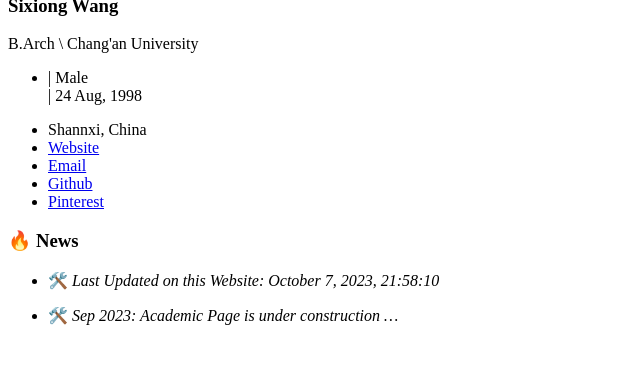
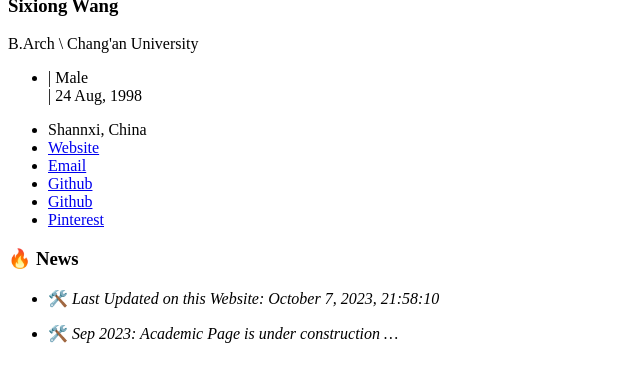
Before and after one commit to sixiong-wang/academic-page, a Jekyll site: the page built from _pages/includes/news.md, in a window 1280 px wide, cut to the strip 530-900 px from the top of the page. Shown: the whole strip, without its empty margins (0-640 px from the left). Built offline with Jekyll 4.4.1, drawn with Linux system fonts in a browser that asks for light colours; our own code applies the rules of GitHub Pages for plain Markdown files; comment, search, counter and statistics services are not loaded.

Commit message:
给sidebar增加issuu./sixiong.wang + 更改pinterest跳转

```diff
--- a/_includes/author-profile.html
+++ b/_includes/author-profile.html
@@ -61,14 +61,14 @@
       {% if author.tumblr %}
         <li><a href="https://{{ author.tumblr }}.tumblr.com"><i class="fab fa-fw fa-tumblr-square" aria-hidden="true"></i> Tumblr</a></li>
       {% endif %}
-      {% if author.Issuu %}
-        <li><a href="https://{{ author.Issuu }}.Issuu.com"><i class="fab fa-fw fa-Issuu-square" aria-hidden="true"></i> Issuu</a></li>
-      {% endif %}
       {% if author.bitbucket %}
         <li><a href="https://bitbucket.org/{{ author.bitbucket }}"><i class="fab fa-fw fa-bitbucket" aria-hidden="true"></i> Bitbucket</a></li>
       {% endif %}
       {% if author.github %}
         <li><a href="https://github.com/{{ author.github }}"><i class="fab fa-fw fa-github" aria-hidden="true"></i> Github</a></li>
+      {% endif %}
+      {% if author.issuu %}
+        <li><a href="https://issuu.com/{{ author.issuu }}"><i class="fab fa-fw fa-issuu" aria-hidden="true"></i> Github</a></li>
       {% endif %}
       {% if author.stackoverflow %}
         <li><a href="https://www.stackoverflow.com/users/{{ author.stackoverflow }}"><i class="fab fa-fw fa-stack-overflow" aria-hidden="true"></i> Stackoverflow</a></li>
@@ -162,9 +162,6 @@
       {% if author.bitbucket %}
         <a href="https://bitbucket.org/{{ author.bitbucket }}"><i class="fab fa-fw fa-bitbucket" aria-hidden="true"></i></a>
       {% endif %}
-      {% if author.issuu %}
-        <a href="https://issuu.com/{{ author.issuu }}"><i class="fab fa-fw fa-issuu" aria-hidden="true"></i></a>
-      {% endif %}
       {% if author.github %}
         <a href="https://github.com/{{ author.github }}"><i class="fab fa-fw fa-github" aria-hidden="true"></i></a>
       {% endif %}
```
